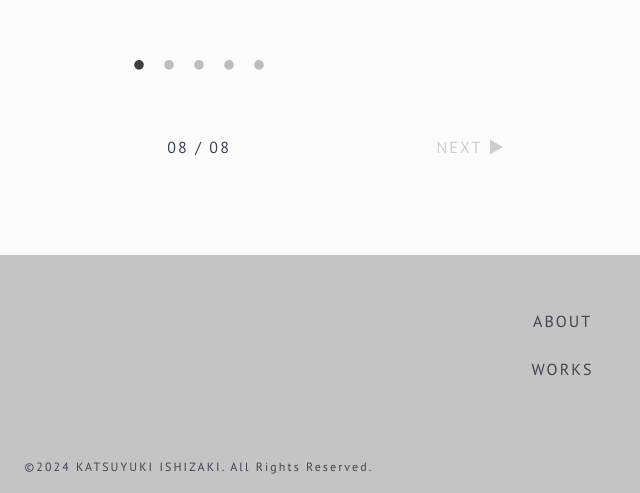
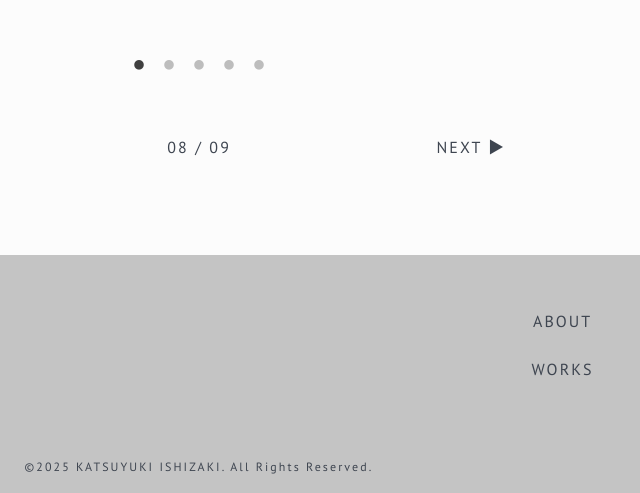
Before and after one commit to ishizaki-web/portfolio2024, a plain HTML site: page works08/index.html in a window 1280 px wide. Shown: the part 5730-6223 px from the top of the page, 441-1081 px from the left. Drawn offline with nearby package versions, Linux system fonts and the light colour scheme; files whose address does not match are found by name; a web font is replaced by a local one.

Commit message:
Add files via upload

```diff
--- a/works08/index.html
+++ b/works08/index.html
@@ -158,8 +158,8 @@
     </div>
     <div class="link">
       <a class="before" href="../works07/index.html">◀︎ BACK</a>
-      <span>08 / 08</span>
-      <a class="before inactive">NEXT ▶︎</a>
+      <span>08 / 09</span>
+      <a class="before" href="../works09/index.html">NEXT ▶︎</a>
     </div>
   </div>
 </section>
@@ -182,7 +182,7 @@
       </ul>
     </div>
   </div>
-  <p class="copyright">&copy;2024 KATSUYUKI ISHIZAKI. All Rights Reserved.</p>
+  <p class="copyright">&copy;2025 KATSUYUKI ISHIZAKI. All Rights Reserved.</p>
 </footer>
 </body>
 </html>
```
